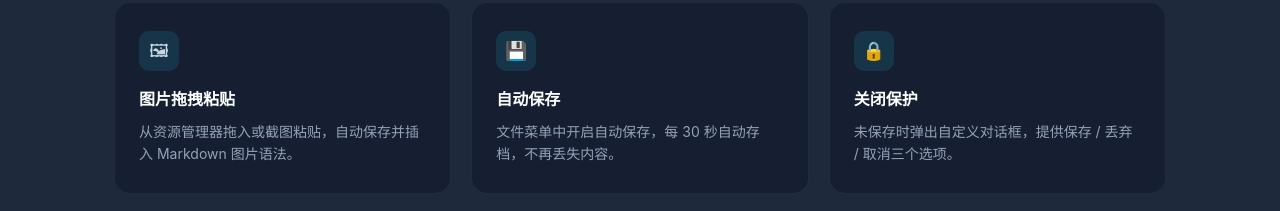
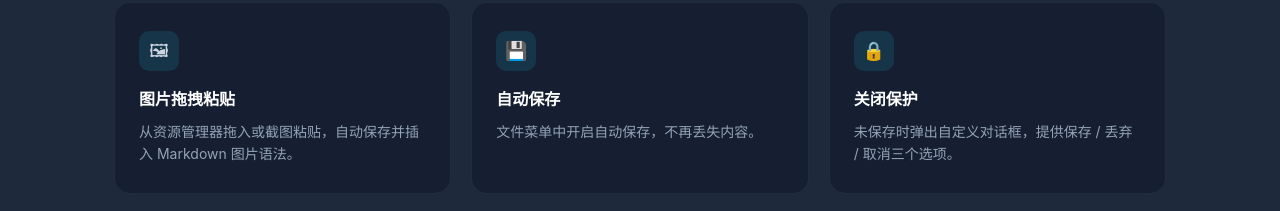
Before and after one commit to Bigcoolheads/WuMark, an Electron app: page index.html in a window 1280 px wide. Shown: the part 1300-1511 px from the top of the page. Drawn offline with Linux system fonts and the light colour scheme.

Commit message:
feat: 修改展示页的自动保存feature描述

```diff
--- a/index.html
+++ b/index.html
@@ -649,7 +649,7 @@
         <div class="feature-card">
           <div class="feature-icon">💾</div>
           <h3>自动保存</h3>
-          <p>文件菜单中开启自动保存，每 30 秒自动存档，不再丢失内容。</p>
+          <p>文件菜单中开启自动保存，不再丢失内容。</p>
         </div>
         <div class="feature-card">
           <div class="feature-icon">🔒</div>
```
